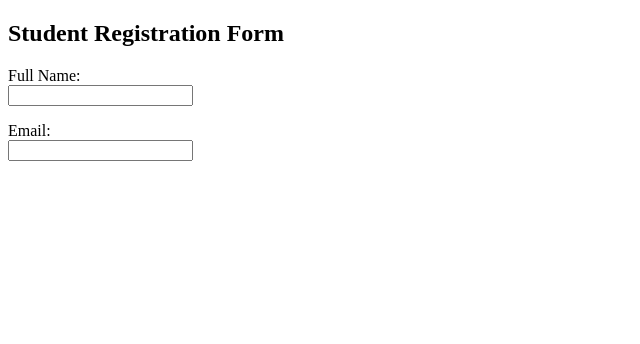
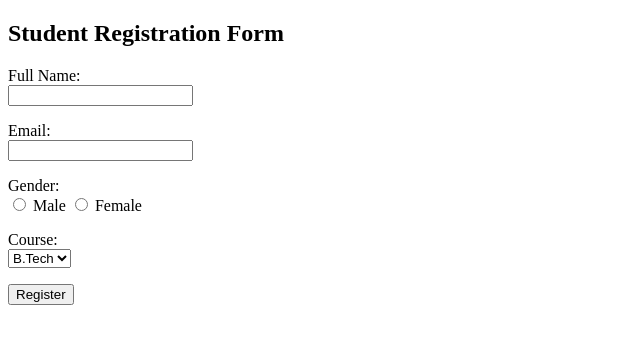
Before and after one commit to ravi00280/WDW_0305, a plain HTML site: page Web Designing Workshop Assignment/assignment 14 index.html in a window 1280 px wide. Shown: the whole page, without its empty margins (0-640 px from the left). Drawn offline with Linux system fonts and the light colour scheme.

Commit message:
Assignment 14 (Part 2): Add radio buttons, dropdown, and submit button

```diff
--- a/Web Designing Workshop Assignment/assignment 14 index.html
+++ b/Web Designing Workshop Assignment/assignment 14 index.html
@@ -19,6 +19,27 @@
             <label for="email">Email:</label><br>
             <input type="email" id="email" name="email" required>
         </p>
+
+        <p>
+            Gender:<br>
+            <input type="radio" id="male" name="gender" value="Male">
+            <label for="male">Male</label>
+            <input type="radio" id="female" name="gender" value="Female">
+            <label for="female">Female</label>
+        </p>
+
+        <p>
+            <label for="course">Course:</label><br>
+            <select id="course" name="course">
+                <option value="btech">B.Tech</option>
+                <option value="bca">BCA</option>
+                <option value="mca">MCA</option>
+            </select>
+        </p>
+
+        <p>
+            <button type="submit">Register</button>
+        </p>
     </form>
 
 </body>
```
